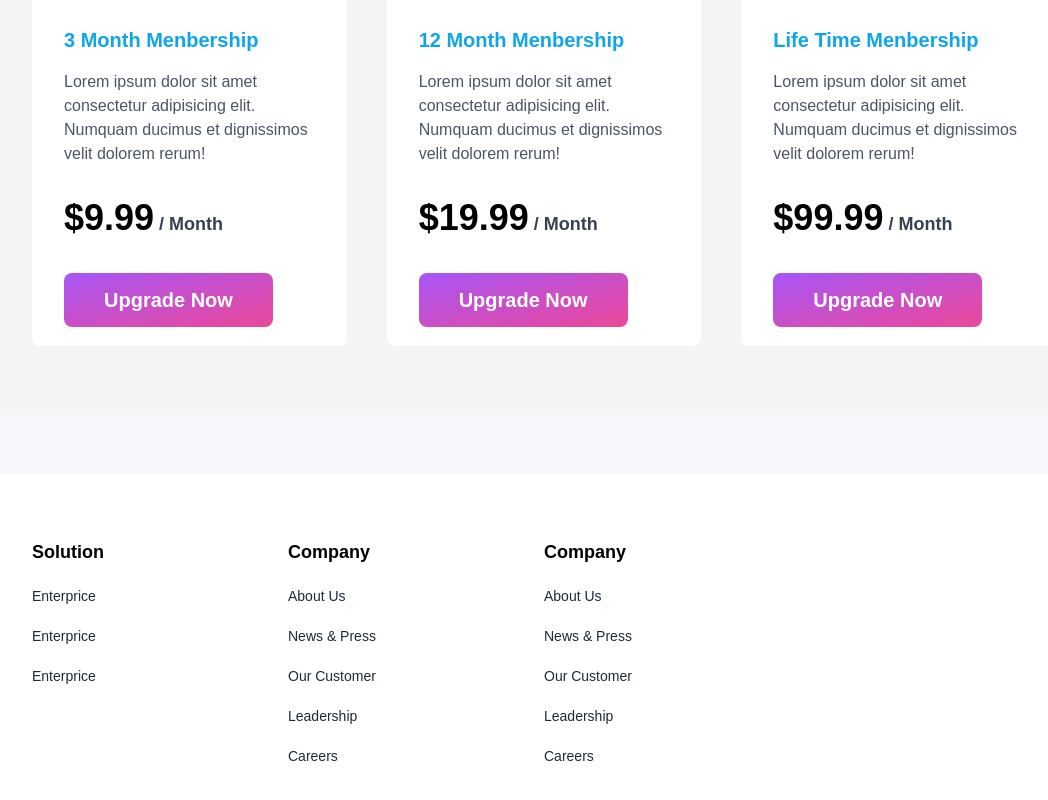
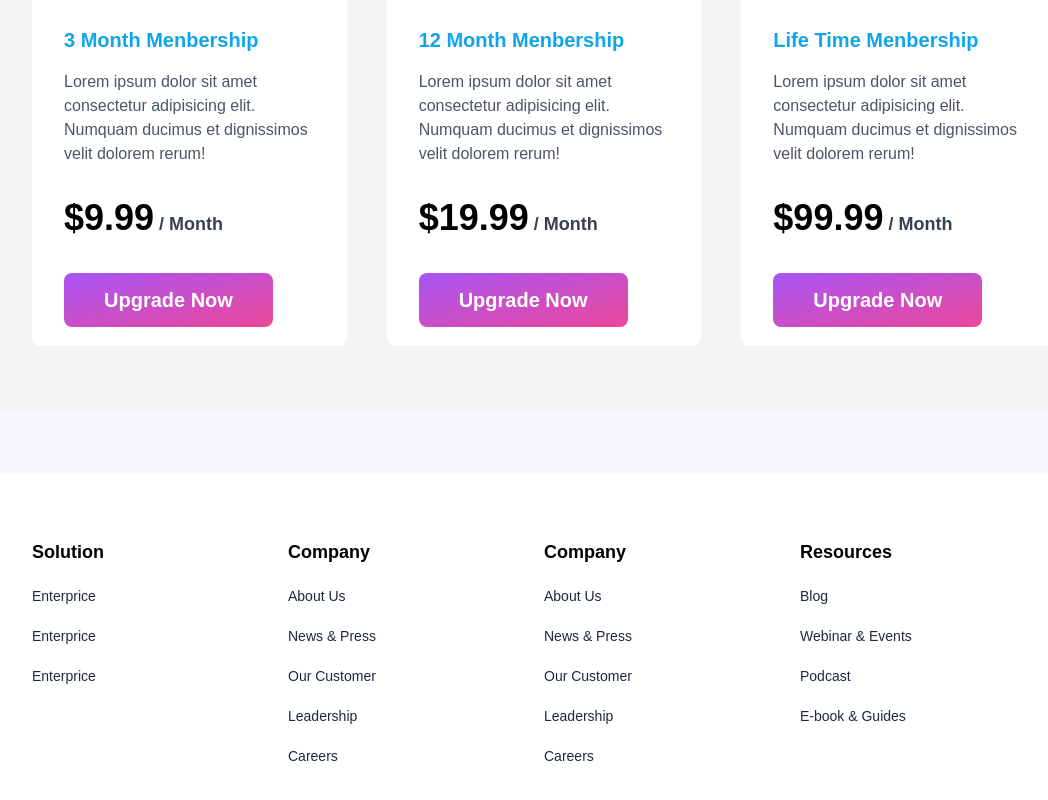
Before and after one commit to moonspark78/TechDev_NextJS, a Next.js app: page / in a window 1280 px wide. Shown: the part 4290-5090 px from the top of the page, without its empty margins (96-1144 px from the left). Built offline with nearby package versions, Linux system fonts and the light colour scheme; a web font is replaced by a local one.

Commit message:
working  a footer Component

```diff
--- a/app/components/Home/Footer/Footer.tsx
+++ b/app/components/Home/Footer/Footer.tsx
@@ -55,6 +55,22 @@ const Footer = () => {
               Careers
             </p>
           </div>
+        {/* 4st Part */}
+          <div className='space-y-5'>
+            <h1 className='text-lg font-bold'>Resources</h1>
+            <p className='text-gray-800 font-medium cursor-pointer text-sm hover:text-blue-950'>
+              Blog
+            </p>
+            <p className='text-gray-800 font-medium cursor-pointer text-sm hover:text-blue-950'>
+              Webinar & Events
+            </p>
+            <p className='text-gray-800 font-medium cursor-pointer text-sm hover:text-blue-950'>
+              Podcast
+            </p>
+            <p className='text-gray-800 font-medium cursor-pointer text-sm hover:text-blue-950'>
+              E-book & Guides
+            </p>
+          </div>
       </div>
     </div>
   )
```
